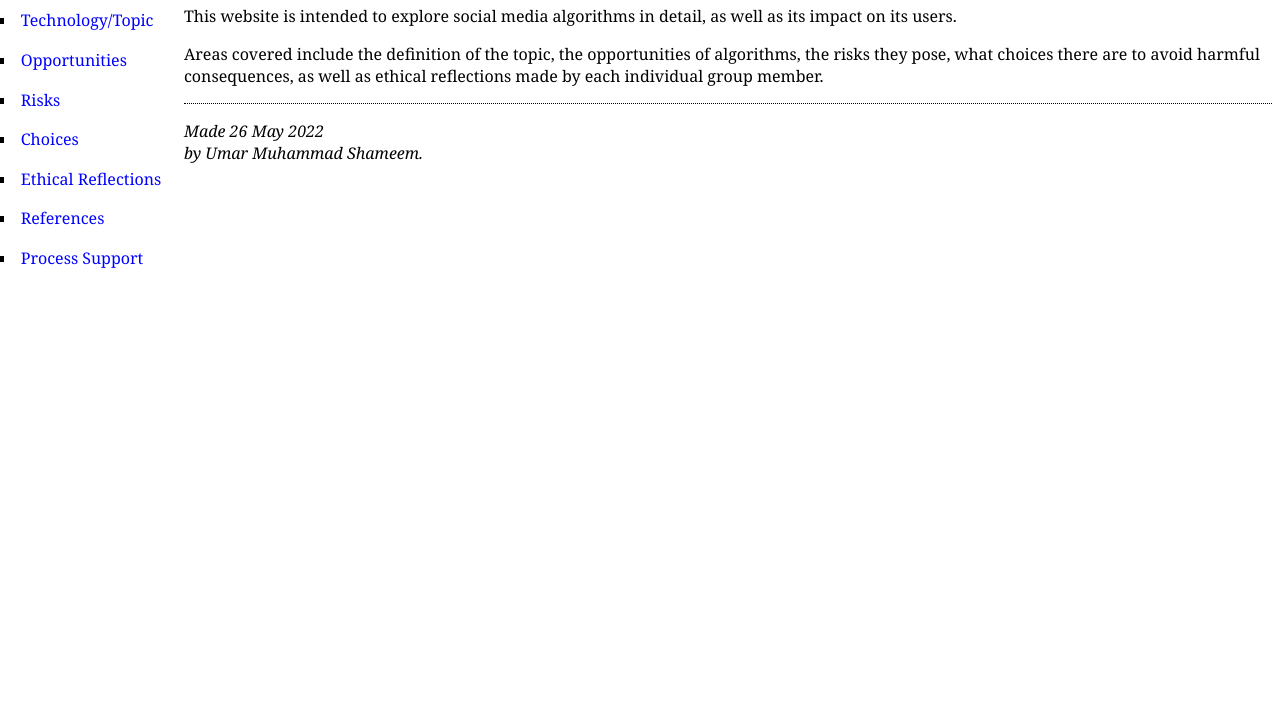
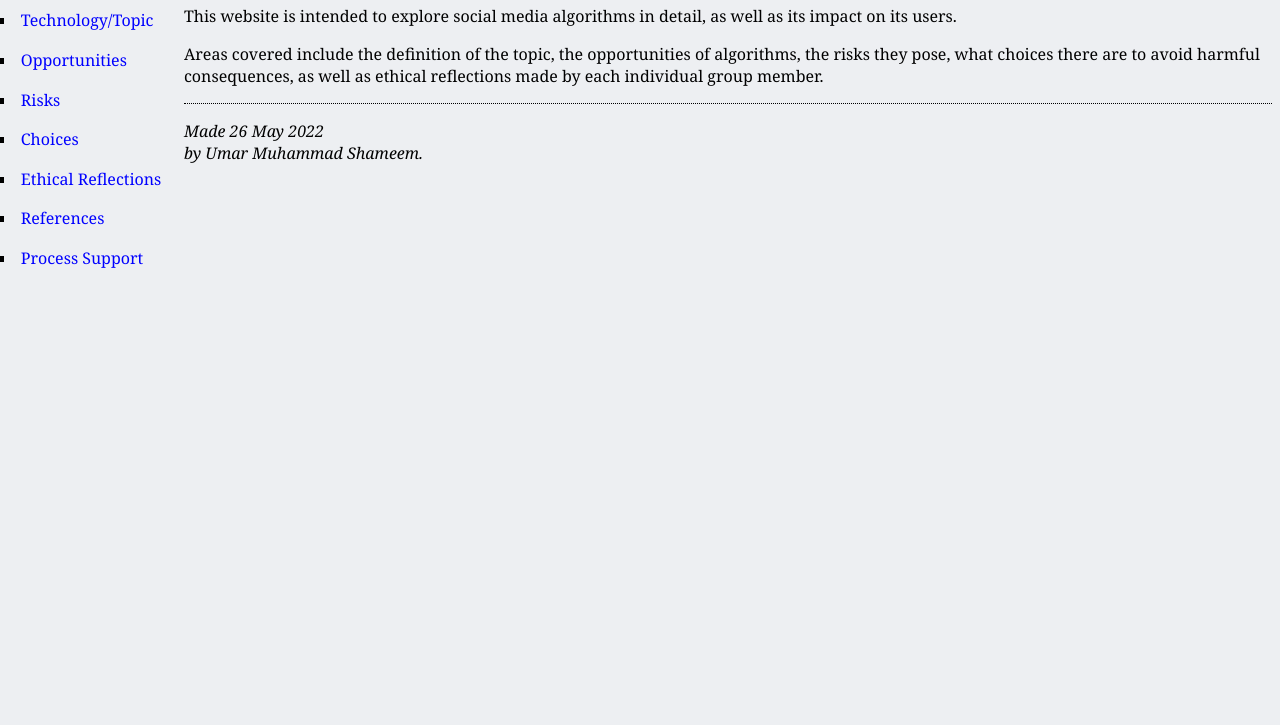
Before and after one commit to UmarMShameem/Team-1114-Website, a plain HTML site: page CTiS-2022_1/index.html in a window 1280 px wide. Shown: the part 75-800 px from the top of the page. Drawn offline with Linux system fonts and the light colour scheme.

Commit message:
Update mystyles.css

```diff
--- a/CTiS-2022_1/styles/mystyles.css
+++ b/CTiS-2022_1/styles/mystyles.css
@@ -3,7 +3,7 @@
    font-family: Georgia, "Times New Roman",
           Times, serif;
 		  color: black;
-    background-color: #white }
+    background-color: #edeff2 }
 	 ul.navbar {
     list-style-type: square;
     padding: 0;
@@ -16,7 +16,7 @@
     font-family: Helvetica, Geneva, Arial,
           SunSans-Regular, sans-serif }
 		ul.navbar li {
-    background: white;
+    background: #edeff2;
     margin: 0.5em 0;
     padding: 0.3em; }
   ul.navbar a {
```
